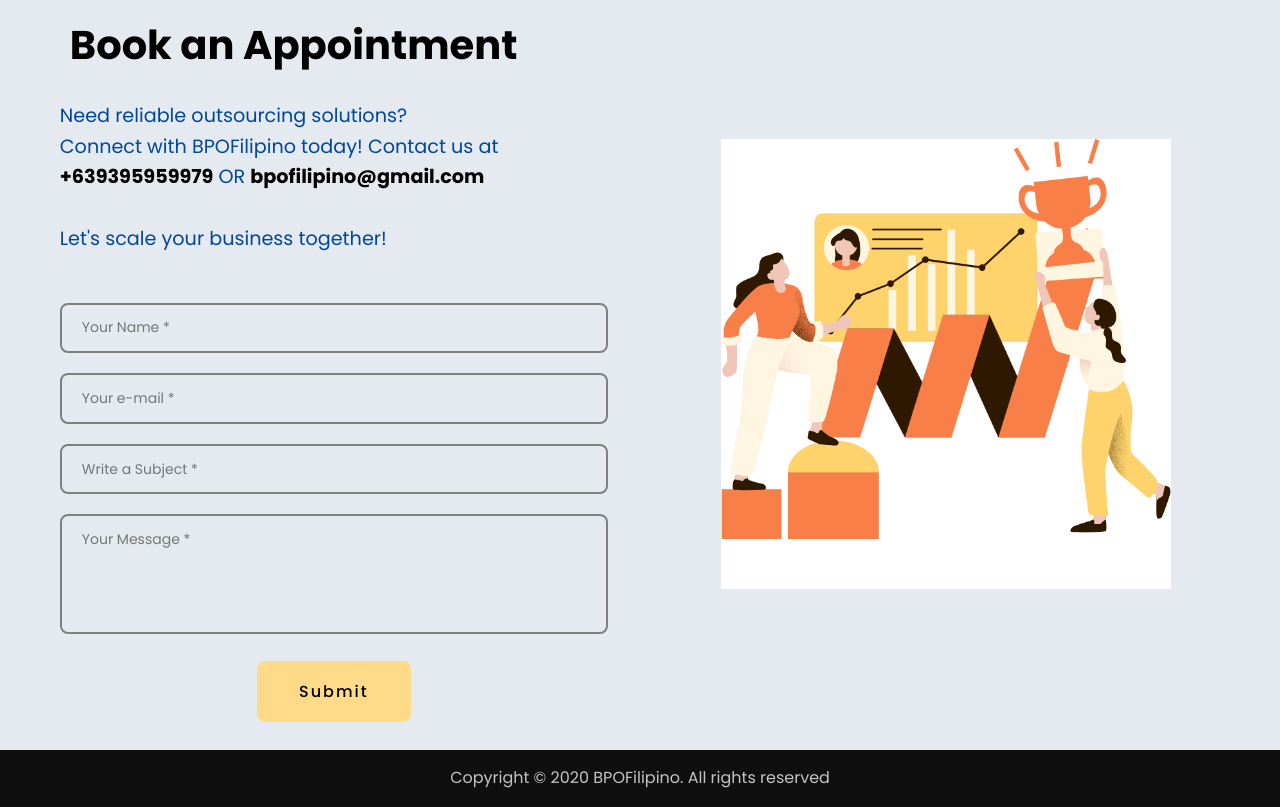
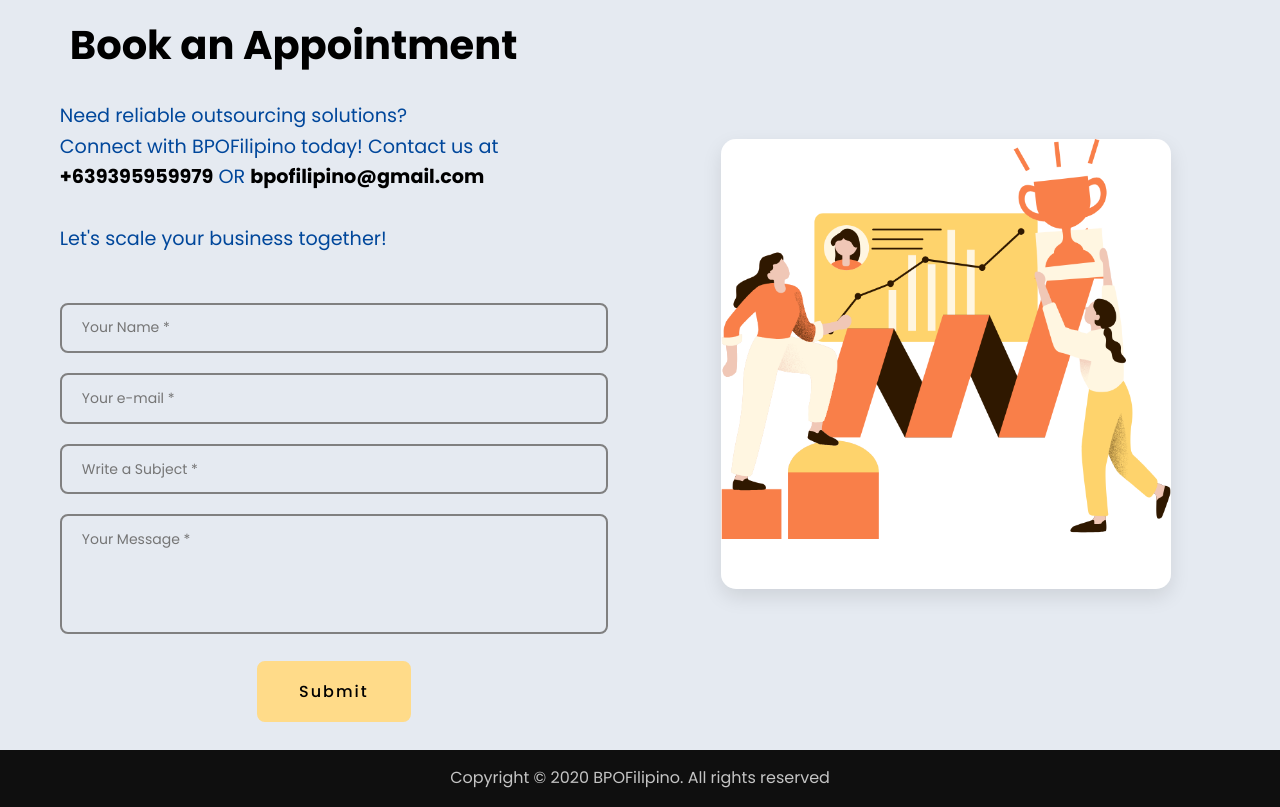
Before and after one commit to darrenadan/BPOFiIlipino, a plain HTML site: page index.html in a window 1280 px wide. Shown: the part 3440-4247 px from the top of the page. Drawn offline with nearby package versions, Linux system fonts and the light colour scheme; files that its build step writes are made by us from their sources.

Commit message:
Update index.html

```diff
--- a/index.html
+++ b/index.html
@@ -40,7 +40,7 @@
   <!--=============== CSS ===============-->
   <link rel="stylesheet" href="assets/css/styles.css" />
 
-  <title>Darren's Photography Services</title>
+  <title>BPOFilipino</title>
 </head>
 
 <body>
@@ -449,7 +449,16 @@
           </form>
         </div>
 
-        <img src="./assets/img/Last Team.png" alt="" class="contact__img" style="max-width: 450px; text-align: center; margin:0 auto;"/>
+
+        <div style="flex: 1; min-width: 300px; text-align: center;">
+          <img src="./assets/img/Last Team.png" alt="Our Team"
+            style="width: 100%; max-width: 450px; border-radius: 15px; box-shadow: 0px 8px 20px rgba(0, 0, 0, 0.1); transform: scale(1); transition: 0.4s ease-in-out;"
+            onmouseover="this.style.transform='scale(1.05)'"
+            onmouseout="this.style.transform='scale(1)'">
+        </div>
+
+
+
       </div>
     </section>
   </main>
```
